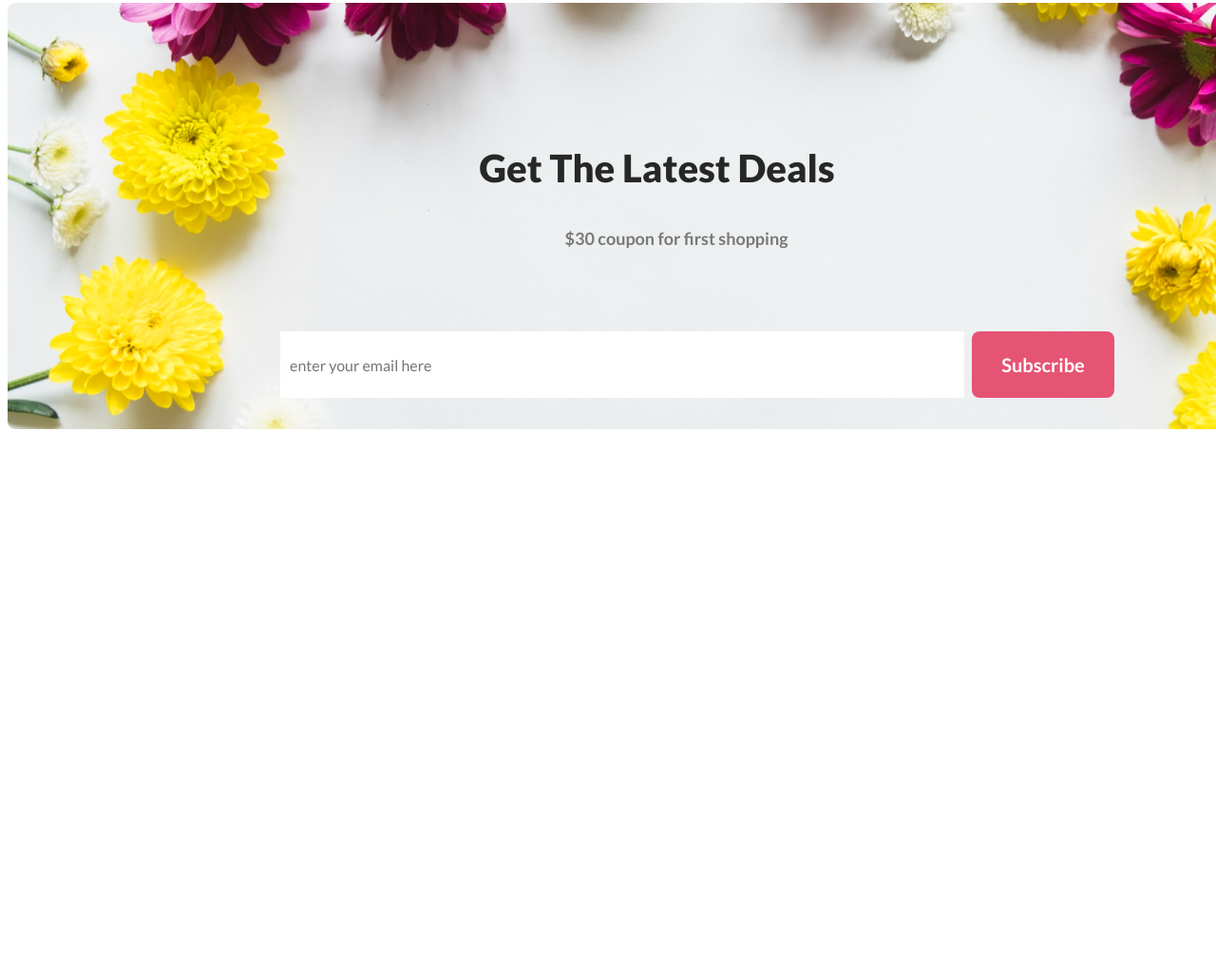
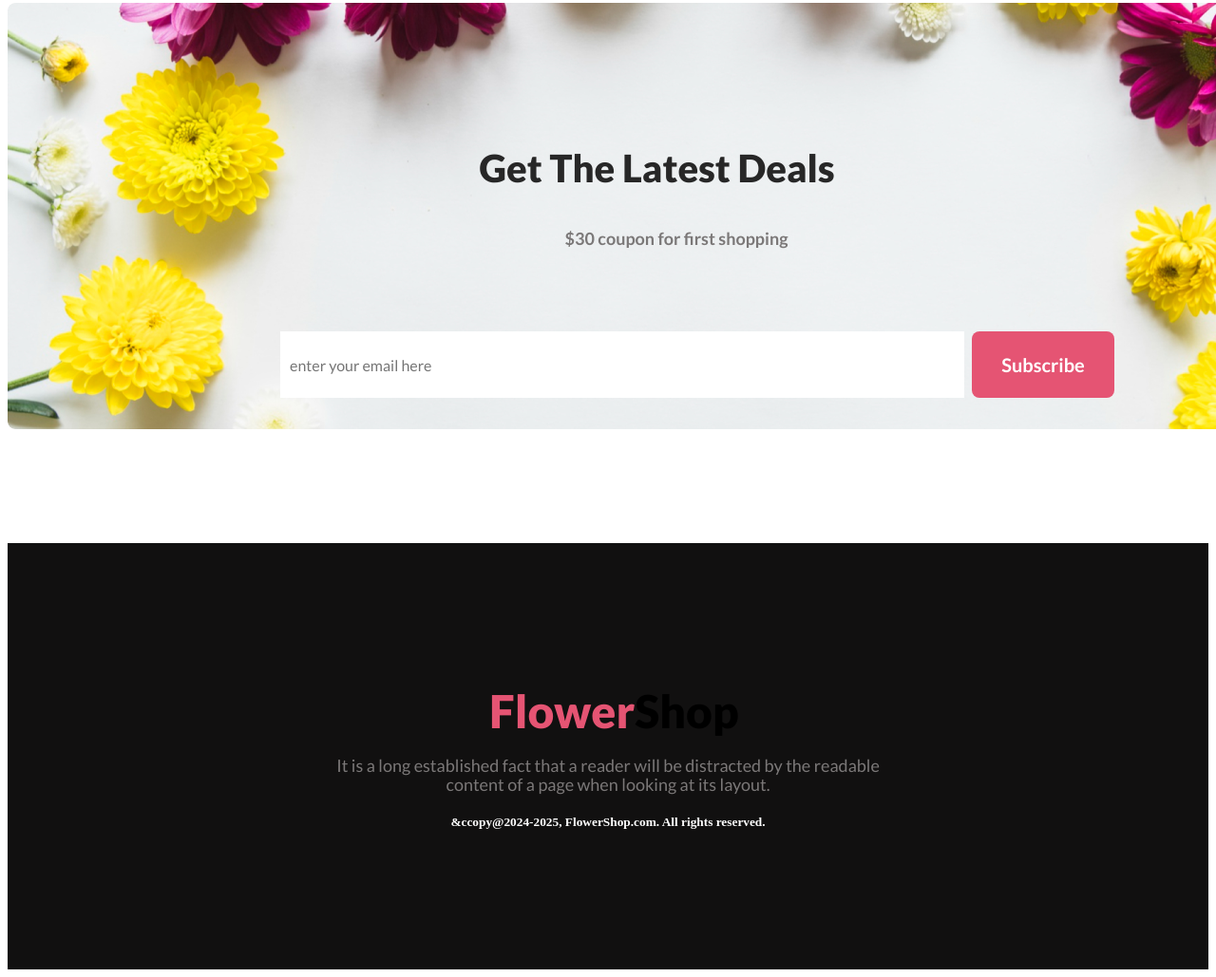
Before and after one commit to sohagroy7223/flower-shop-responsive-web, a plain HTML site: page index.html in a window 1280 px wide. Shown: the part 3722-4751 px from the top of the page at 95% size. Before the commit the page ends 4182 px from the top, so only its background shows below. Drawn offline with Linux system fonts and the light colour scheme.

Commit message:
addad footer section

```diff
--- a/index.html
+++ b/index.html
@@ -149,5 +149,22 @@
                 </div>
             </section>
         </main>
+        <footer>
+            <div class="foot-container">
+                <div class="foot-title">
+                    <div><span style="color: #e55473">Flower</span>Shop</div>
+                </div>
+                <div class="foot-description">
+                    <p>
+                        It is a long established fact that a reader will be
+                        distracted by the readable content of a page when
+                        looking at its layout.
+                    </p>
+                </div>
+                <small
+                    >&ccopy@2024-2025, FlowerShop.com. All rights reserved.
+                </small>
+            </div>
+        </footer>
     </body>
 </html>
--- a/style/style.css
+++ b/style/style.css
@@ -239,3 +239,35 @@ input {
     margin-top: 150px;
     margin-left: 100px;
 }
+footer {
+    width: 100%;
+    height: 449px;
+    background-color: #111010;
+    display: flex;
+    justify-content: center;
+    align-items: center;
+    text-align: center;
+    margin-top: 120px;
+}
+
+.foot-title {
+    width: 250px;
+    height: 58px;
+    font-size: 48px;
+    font-weight: 900;
+    font-family: lato;
+    margin: 0 auto;
+}
+.foot-description {
+    width: 594px;
+    height: 60px;
+    font-size: 18px;
+    font-family: lato;
+    line-height: 20px;
+    color: #7b7878;
+}
+small {
+    color: #ffff;
+    /* font-size: 20px; */
+    font-weight: bold;
+}
```
